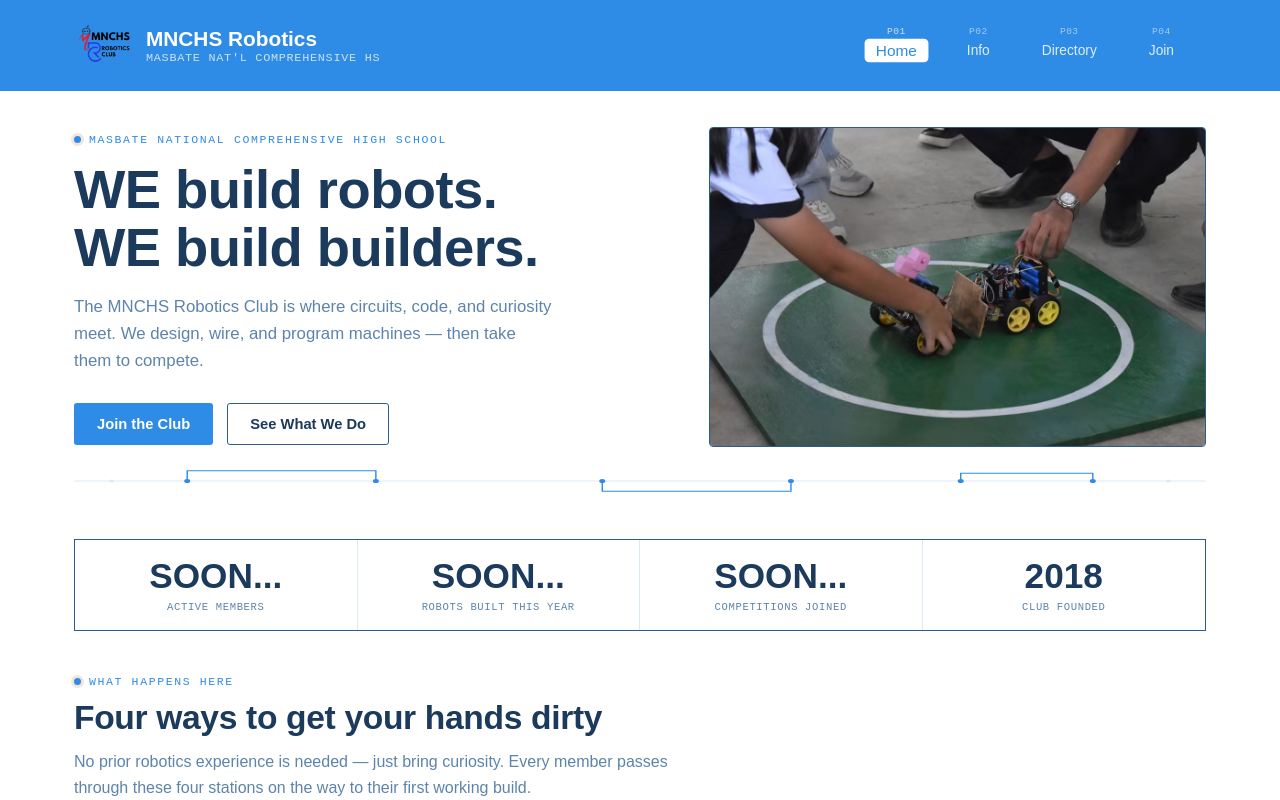
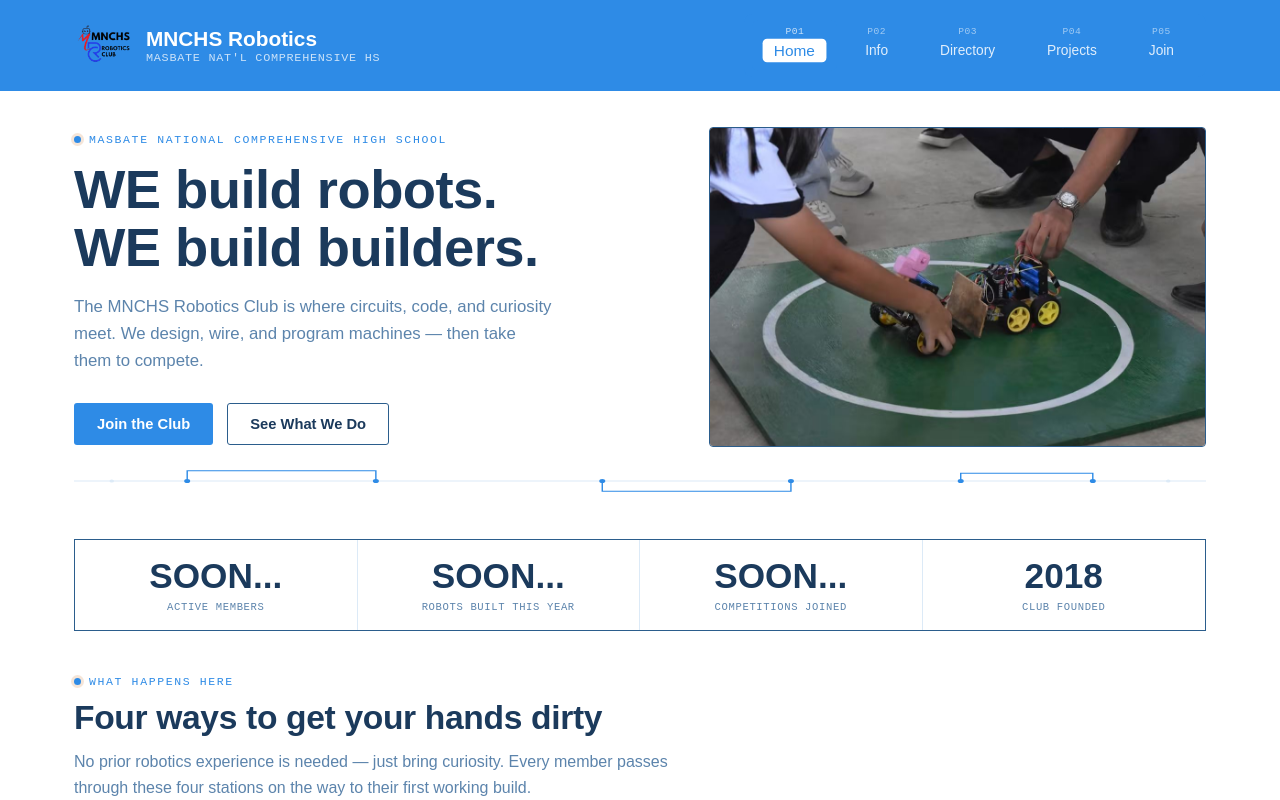
Before and after one commit to Stevemrfg/MNCHS-Robotics-Club-Website, a React (Vite) app in the folder mnchs-robotics/: page / in a window 1280 px wide. Shown: the top 800 px of the page. Built offline with nearby package versions, Linux system fonts and the light colour scheme.

Commit message:
Reorder Navbar links and update pins

```diff
--- a/mnchs-robotics/src/components/Navbar.jsx
+++ b/mnchs-robotics/src/components/Navbar.jsx
@@ -5,7 +5,8 @@ const LINKS = [
   { to: '/', label: 'Home', pin: 'P01' },
   { to: '/info', label: 'Info', pin: 'P02' },
   { to: '/directory', label: 'Directory', pin: 'P03' },
-  { to: '/membership', label: 'Join', pin: 'P04' },
+  { to: '/projects', label: 'Projects', pin: 'P04' },
+  { to: '/membership', label: 'Join', pin: 'P05' },
 ]
 
 export default function Navbar() {
```
